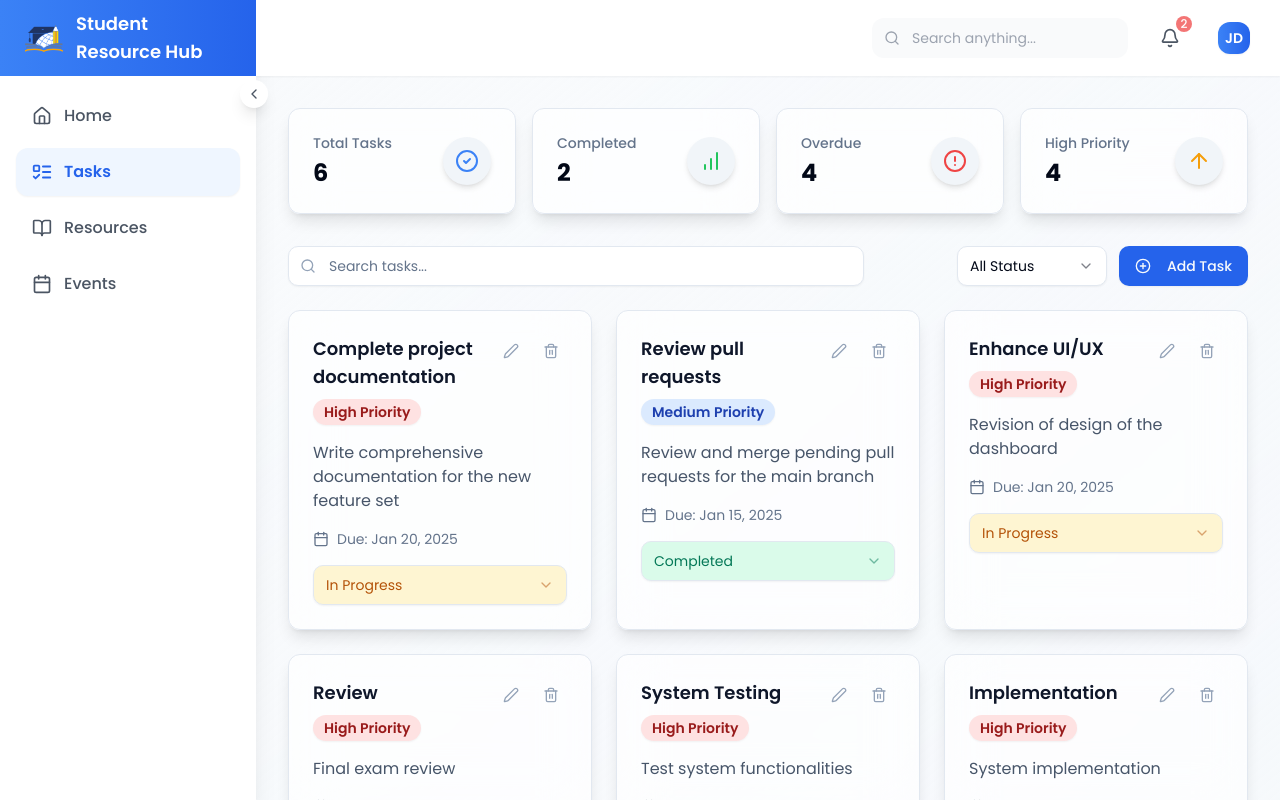
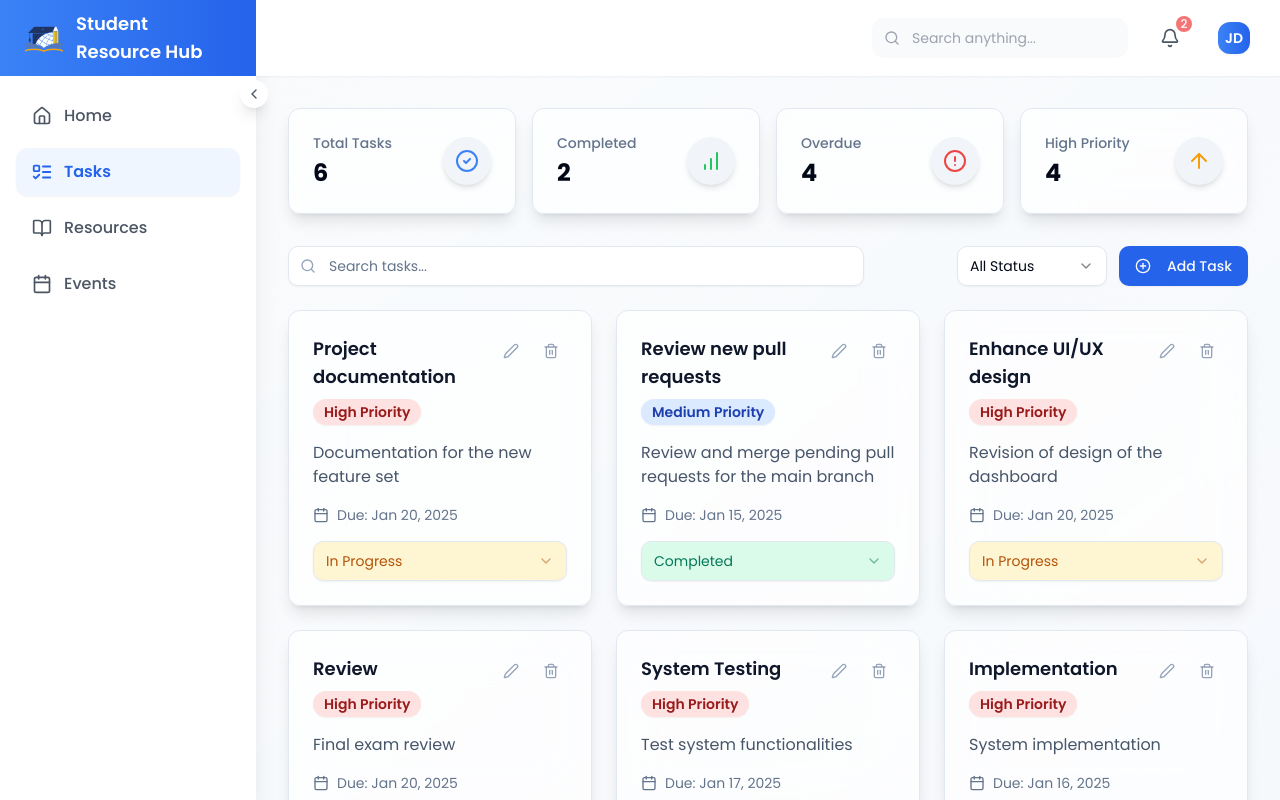
Before and after one commit to szeedneigh/learn-vanguard, a React (Vite) app: page /dashboard/tasks in a window 1280 px wide. Built offline with nearby package versions, Linux system fonts and the light colour scheme.

Commit message:
Update static data

```diff
--- a/src/app/dashboard/Tasks.jsx
+++ b/src/app/dashboard/Tasks.jsx
@@ -318,15 +318,15 @@ const Tasks = () => {
   const [tasks, setTasks] = useState([
     {
       id: 1,
-      name: "Complete project documentation",
-      description: "Write comprehensive documentation for the new feature set",
+      name: "Project documentation",
+      description: "Documentation for the new feature set",
       dueDate: "2025-01-20",
       status: "in-progress",
       priority: "High",
     },
     {
       id: 2,
-      name: "Review pull requests",
+      name: "Review new pull requests",
       description: "Review and merge pending pull requests for the main branch",
       dueDate: "2025-01-15",
       status: "completed",
@@ -334,7 +334,7 @@ const Tasks = () => {
     },
     {
       id: 3,
-      name: "Enhance UI/UX",
+      name: "Enhance UI/UX design",
       description: "Revision of design of the dashboard",
       dueDate: "2025-01-20",
       status: "in-progress",
```
